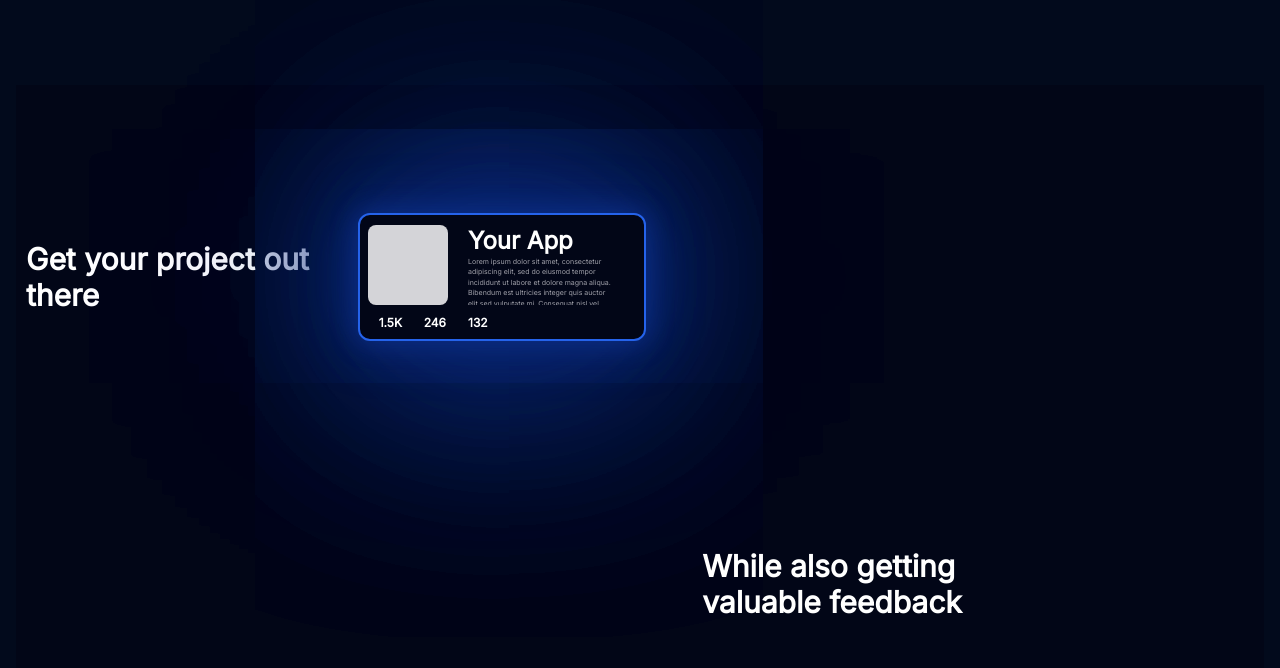
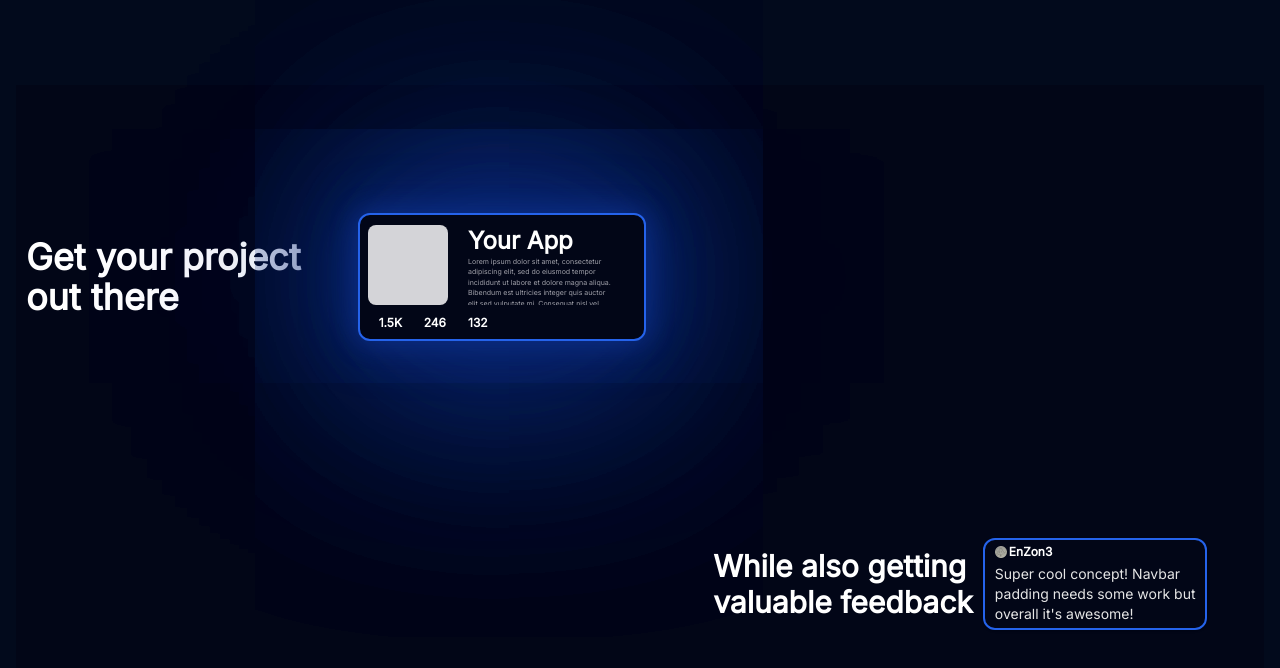
Before and after one commit to EnZon3/Drop, a SvelteKit app: page / in a window 1280 px wide. Shown: the part 634-1302 px from the top of the page. Built offline with nearby package versions, Linux system fonts and the light colour scheme.

Commit message:
added some ui stuff

```diff
--- a/src/routes/+page.svelte
+++ b/src/routes/+page.svelte
@@ -12,7 +12,7 @@
 
 <main class="h-[79.33dvh] p-4">
 	<div
-		class="heroSection inline-flex h-96 w-full flex-col items-center justify-center gap-2.5 p-2.5"
+		class="heroSection inline-flex h-full w-full flex-col items-center justify-center gap-2.5 p-2.5"
 	>
 		<div class="heroHeader font-['Inter'] text-6xl font-extrabold text-white">
 			The place to share your apps.
@@ -34,7 +34,7 @@
 		<div
 			class="Frame4 absolute left-0 top-0 inline-flex h-96 w-[50dvw] items-center justify-center gap-6 p-2.5"
 		>
-			<div class="GetYourProjectOutThere font-['Inter'] text-3xl font-bold text-white">
+			<div class="GetYourProjectOutThere font-['Inter'] text-4xl font-bold text-white">
 				Get your project out there
 			</div>
 			<div
@@ -73,11 +73,31 @@
 			</div>
 		</div>
 		<div
-			class="Frame5 absolute left-[50%] top-[40%] inline-flex h-96 w-96 items-center justify-center gap-2.5 p-2.5"
+			class="Frame5 absolute left-[50%] top-[40%] inline-flex h-96 w-[50dvw] items-center justify-center gap-2.5 p-[2.5px_0px_2.5px_0px]"
 		>
 			<div>
-				<div class="text-white text-3xl font-bold font-['Inter']">While also getting<br /></div>
-				<div class="text-white text-3xl font-black font-['Inter']">valuable feedback</div>
+				<div class="font-['Inter'] text-3xl font-bold text-white">While also getting<br /></div>
+				<div class="font-['Inter'] text-3xl font-black text-white">valuable feedback</div>
+			</div>
+			<div
+				class="Frame6 inline-flex w-56 flex-col items-start justify-start rounded-xl border-2 border-blue-600 bg-slate-950 pb-[0.225rem] shadow"
+			>
+				<div class="Frame9 inline-flex h-6 items-center justify-start">
+					<div class="Frame10 flex items-center justify-start gap-0.5 py-2.5 pl-2.5 pr-1">
+						<div class="Play flex items-center justify-start gap-2.5">
+							<!-- svelte-ignore a11y-missing-attribute -->
+							<img class="Image1 h-[12px] w-[12px]" src="enzon3.gif" />
+						</div>
+						<div class="Enzon3 font-['Inter'] text-xs font-bold text-white">EnZon3</div>
+					</div>
+				</div>
+				<div class="Frame7 inline-flex items-start justify-start gap-2.5 px-2.5">
+					<div
+						class="SuperCoolConceptNavbarPaddingNeedsSomeWorkButOverallItSAwesome w-52 font-['Inter'] text-sm font-normal text-neutral-200"
+					>
+						Super cool concept! Navbar<br />padding needs some work but <br />overall it's awesome!
+					</div>
+				</div>
 			</div>
 		</div>
 	</div>
```
Also changed, not shown: static/enzon3.gif (added).
